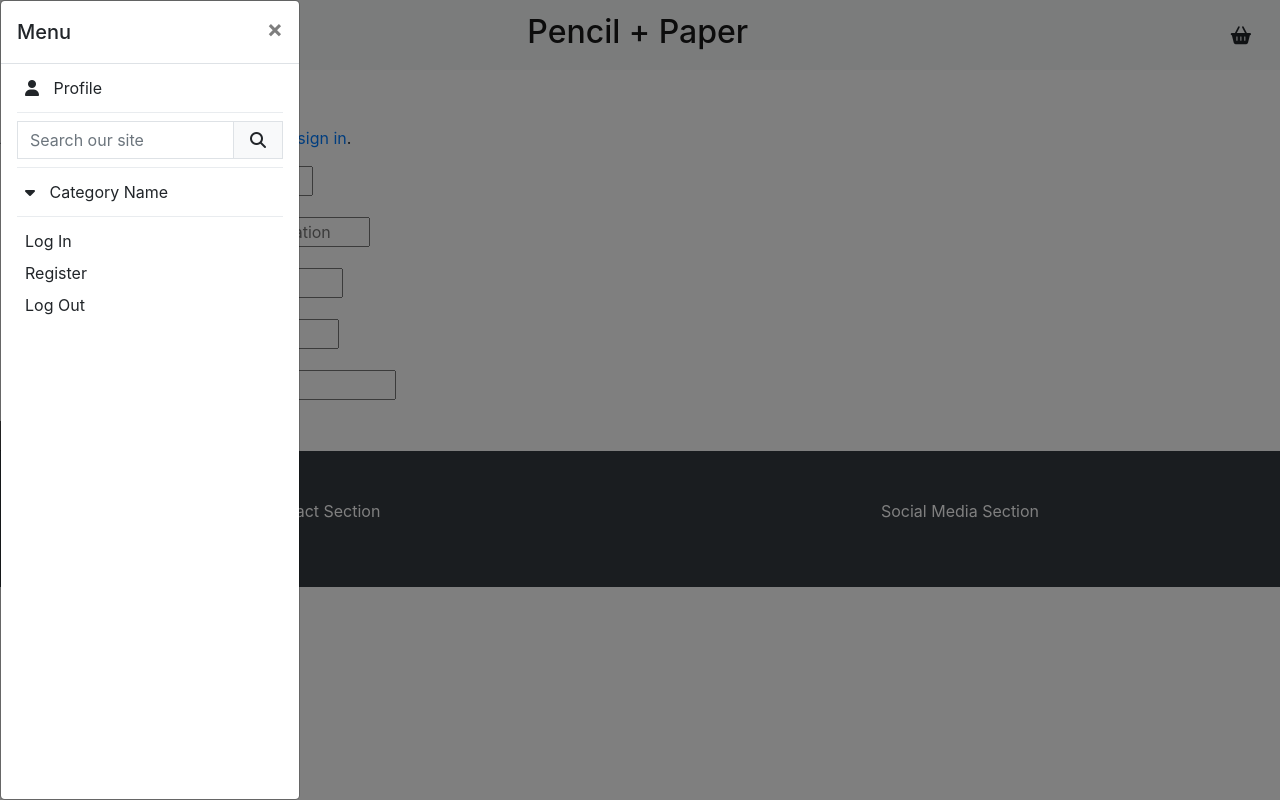
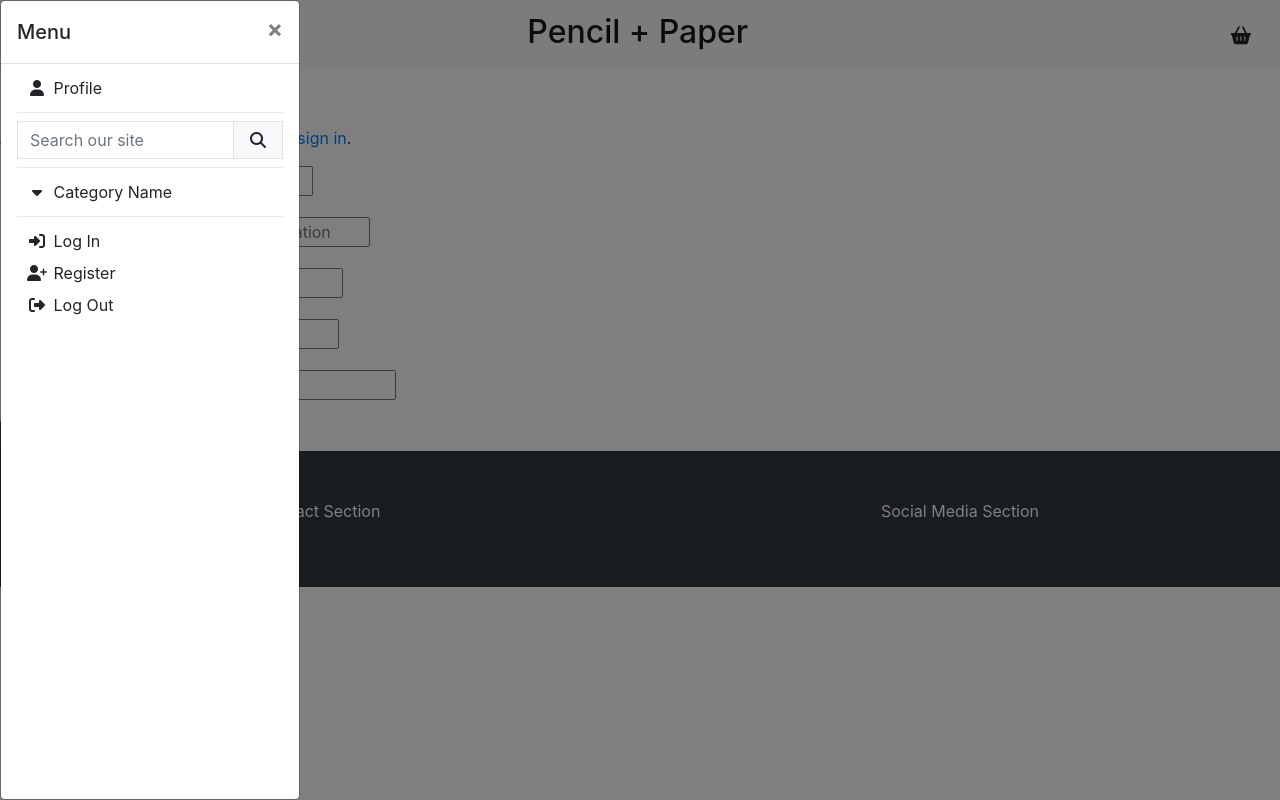
Before and after one commit to Code-Institute-Submissions/pawoods-project4, a Django app: page /accounts/signup/ in a window 1280 px wide, after a click that opens the changed part. Run offline with Django 3.2, Linux system fonts and the light colour scheme; some libraries are stand-ins or nearby versions.

Commit message:
changes icon styling on menu modal

```diff
--- a/static/css/base.css
+++ b/static/css/base.css
@@ -79,11 +79,6 @@ body {
     opacity: 1;
 }
 
-.dropdown-menu i,
-.modal-content i {
-    margin-right: 10px;
-}
-
 .spacer {
     margin-left: 20px;
 }
--- a/templates/includes/nav-menu.html
+++ b/templates/includes/nav-menu.html
@@ -11,7 +11,9 @@
             <div class="modal-body">
                 <a class="sub-menu dropdown-item" data-toggle="collapse" href="#profile-options" role="button"
                     aria-expanded="false" aria-controls="profile-options">
-                    <i class="fa-solid fa-user"></i>
+                    <span class="icon">
+                        <i class="fa-solid fa-user"></i>
+                    </span>
                     Profile
                 </a>
                 <div class="collapse" id="profile-options">
@@ -35,7 +37,9 @@
                 <div class="dropdown-divider"></div>
                 <a class="sub-menu dropdown-item" data-toggle="collapse" href="#category-options" role="button"
                     aria-expanded="false" aria-controls="category-options">
-                    <i class="fa-solid fa-caret-down"></i>
+                    <span class="icon">
+                        <i class="fa-solid fa-caret-down"></i>
+                    </span>
                     Category Name
                 </a>
                 <div class="collapse" id="category-options">
@@ -45,12 +49,21 @@
                 </div>
                 <div class="dropdown-divider"></div>
                 <a href="" class="dropdown-item">
+                    <span class="icon">
+                        <i class="fa-solid fa-right-to-bracket"></i>
+                    </span>
                     Log In
                 </a>
                 <a href="" class="dropdown-item">
+                    <span class="icon">
+                        <i class="fa-solid fa-user-plus"></i>
+                    </span>
                     Register
                 </a>
                 <a href="" class="dropdown-item">
+                    <span class="icon">
+                        <i class="fa-solid fa-right-from-bracket"></i>
+                    </span>
                     Log Out
                 </a>
             </div>
```
